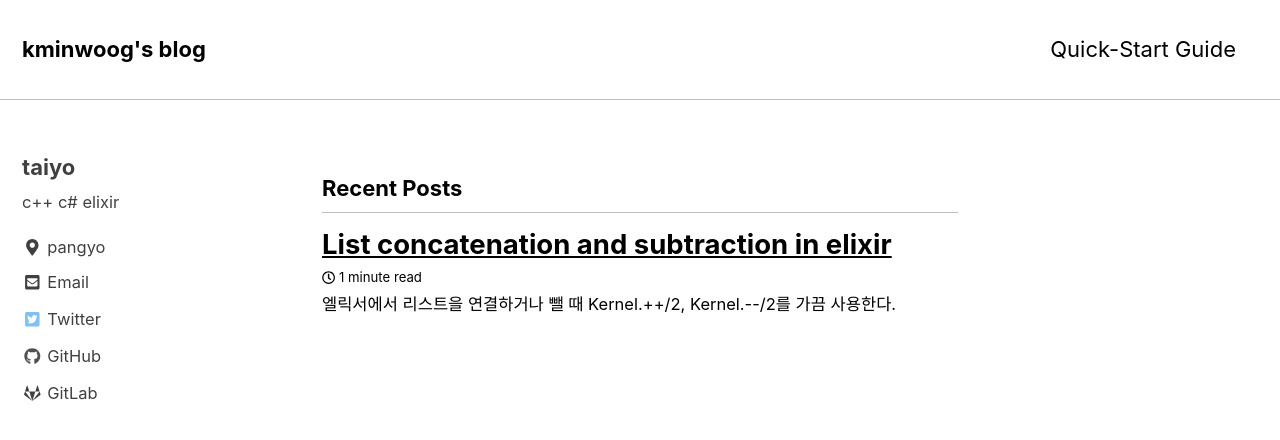
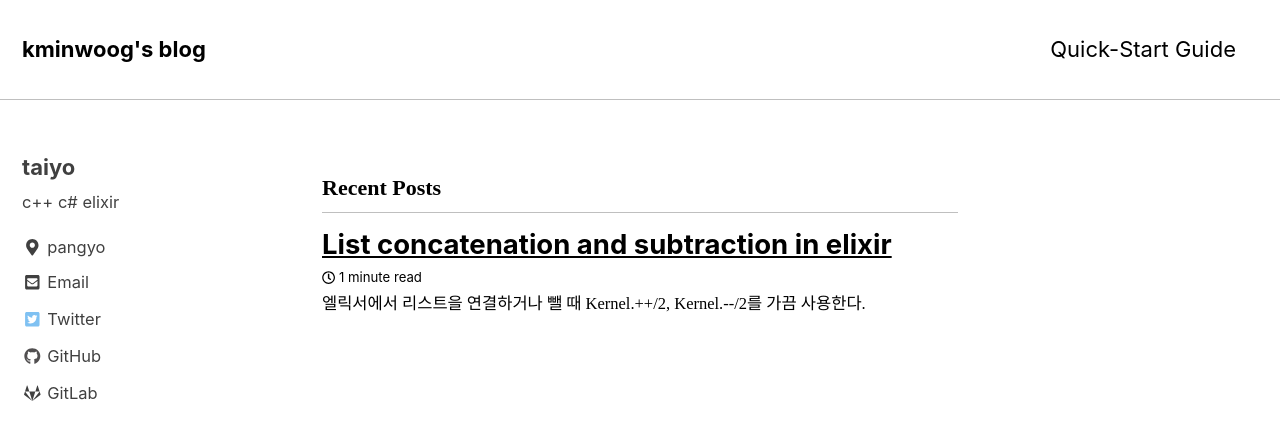
Before and after one commit to kminwoog/kminwoog.github.io, a Jekyll site: the page built from index.html, in a window 1280 px wide and 900 px high. Shown: the top 440 px of the window. Built offline with Jekyll 4.4.1, drawn with Linux system fonts in a browser that asks for light colours; nearby versions of some CDN libraries; the list of posts is cut into pages by our own code.

Commit message:
change font

```diff
--- a/_sass/minimal-mistakes/_variables.scss
+++ b/_sass/minimal-mistakes/_variables.scss
@@ -6,7 +6,7 @@
    Typography
    ========================================================================== */
 
-$doc-font-size: 16 !default;
+$doc-font-size: 14 !default;
 
 /* paragraph indention */
 $paragraph-indent: false !default; // true, false (default)
@@ -17,6 +17,7 @@ $serif: Georgia, Times, serif !default;
 $sans-serif: -apple-system, BlinkMacSystemFont, "Roboto", "Segoe UI",
   "Helvetica Neue", "Lucida Grande", Arial, sans-serif !default;
 $monospace: Monaco, Consolas, "Lucida Console", monospace !default;
+$nanum: 'Nanum Gothic', 'Merriweather', 'PT Serif', Georgia, 'Times New Roman', serif !default;
 
 /* sans serif typefaces */
 $sans-serif-narrow: $sans-serif !default;
@@ -29,9 +30,9 @@ $bodoni: "Bodoni MT", serif !default;
 $calisto: "Calisto MT", serif !default;
 $garamond: Garamond, serif !default;
 
-$global-font-family: $sans-serif !default;
-$header-font-family: $sans-serif !default;
-$caption-font-family: $serif !default;
+$global-font-family: $nanum $sans-serif !default;
+$header-font-family: $nanum $sans-serif !default;
+$caption-font-family: $nanum $serif !default;
 
 /* type scale */
 $type-size-1: 2.441em !default; // ~39.056px
```
